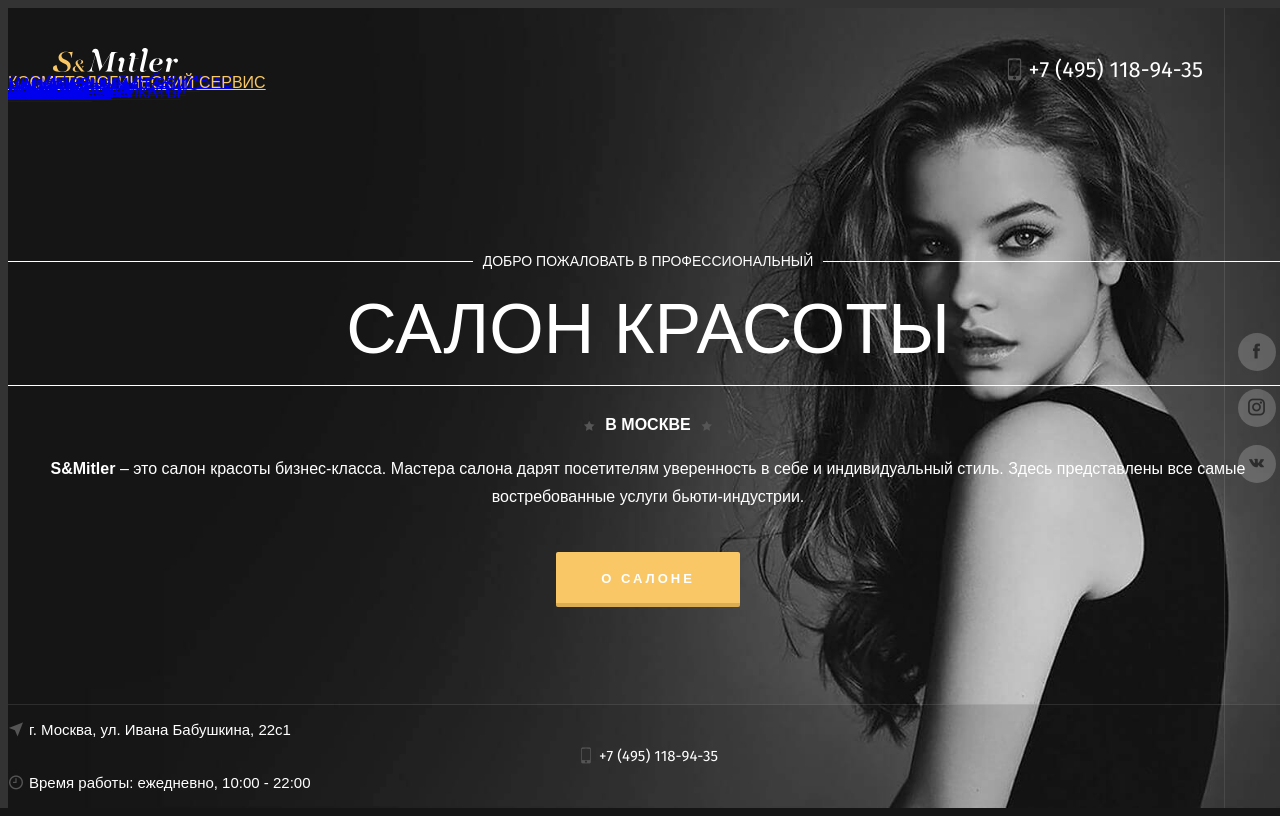
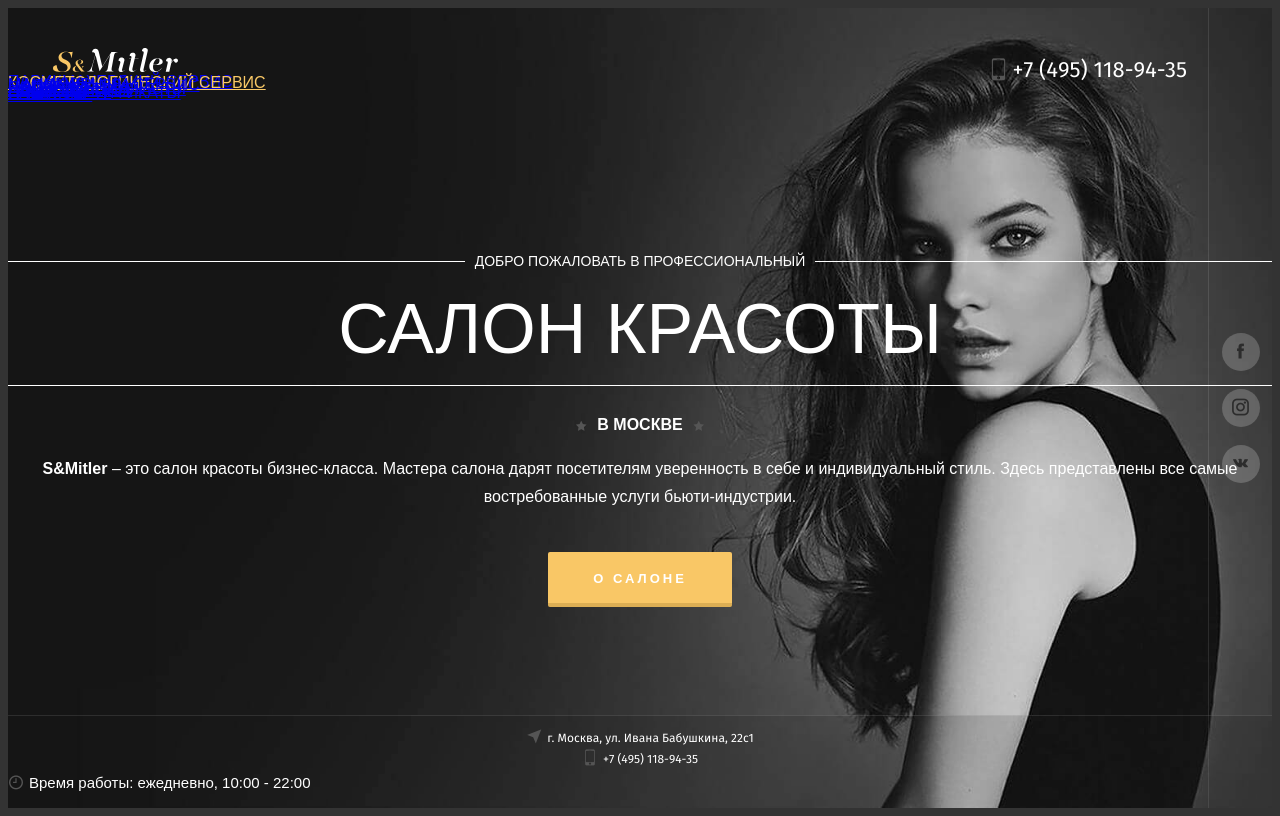
Before and after one commit to NickolasDzR/Smiller, a Node project: template src/views/index.pug in a window 1280 px wide. Run offline with Node 20 templates, Linux system fonts and the light colour scheme; the template is opened without the code that fills it, so the values that code supplies are empty; style sheets or scripts are compiled from the project's sources; some libraries are stand-ins or nearby versions.

Commit message:
commit header

```diff
--- a/src/blocks/modules/my-header/my-header.pug
+++ b/src/blocks/modules/my-header/my-header.pug
@@ -4,7 +4,7 @@ mixin my-header()
       div.top-line
         a.logo(href="#")
           img.logo-img(src="img/svg/logo-1.svg#logo-1", alt="logo")
-        div.phone
+        div.phone.d-none.d-sm-block
           i.icon.icofont-ui-touch-phone
           | +7 (495) 118-94-35
         a.hamburger.hamburger--emphatic(href="#my-menu")
@@ -46,7 +46,7 @@ mixin my-header()
         div.flex-center
           div.container
             div.row
-              div.col-sm-7.col-md-8.col-sm-12
+              div.col-10.col-sm-10.col-md-8.col-xs-10
                 div.header-composition
                   div.welcome
                     p
@@ -80,8 +80,9 @@ mixin my-header()
         div.container
           div.row
             div.col-xl-4.col-lg-6.col-md-12.col-sm-12
-              i.icon.icofont-location-arrow
-              | г. Москва, ул. Ивана Бабушкина, 22с1
+              div.phone-h
+                i.icon.icofont-location-arrow
+                | г. Москва, ул. Ивана Бабушкина, 22с1
             div.col-xl-4.col-lg-6.col-md-12.col-sm-12
               div.phone-h
                 i.icon.icofont-ui-touch-phone
--- a/src/blocks/modules/my-header/my-header.scss
+++ b/src/blocks/modules/my-header/my-header.scss
@@ -34,7 +34,7 @@
 
 .hamburger {
   position: absolute;
-  right: 0;
+  right: -6px;
   top: 35px;
 }
 
--- a/src/styles/helpers/_media.scss
+++ b/src/styles/helpers/_media.scss
@@ -1,20 +1,70 @@
 @import "variables";
+
+@media (min-width: 320px) {
+    .phone-h {
+        text-align: left;
+        text-decoration: none;
+        font-size: 12px;
+    }
+
+    .mm-listitem__text {
+        font-size: 8px;
+    }
+
+    .welcome {
+        h1 {
+            font-size: 28px;
+        }
+
+        p {
+            font-size: 8px;
+        }
+    }
+
+    .button {
+        padding: 14px 43px;
+        font-size: 11px;
+    }
+}
+
+// Small devices (landscape phones, 576px and up)
+@media (min-width: 576px) {
+    .welcome {
+        h1 {
+            font-size: 50px;
+        }
+
+        p {
+            font-size: 13px;
+        }
+    }
+}
 
 // Medium devices (tablets, 768px and up)
 @media (min-width: 768px) {
     .phone-h {
+        .icon {
             text-align: left;
+        }
     }
 
     .welcome {
         h1 {
-            font-size: 54px;
+            font-size: 44px;
+        }
+
+        p {
+            font-size: 12px;
         }
     }
 }
 
 // Large devices (desktops, 992px and up)
 @media (min-width: 992px) {
+    .phone-h {
+        text-align: left;
+    }
+
     .welcome {
         h1 {
             font-size: 48px;
--- a/src/styles/main.scss
+++ b/src/styles/main.scss
@@ -1,5 +1,4 @@
 @import "helpers/variables";
-@import "helpers/media";
 @import "helpers/media";
 @import "helpers/functions";
 @import "vendor/libs";
@@ -10,8 +9,7 @@
 
 body {
   font-family: $def-font;
-  min-width: 100%;
-  position: absolute;
+  min-width: 320px;
   line-height: 1.75;
   overflow-x: hidden;
   opacity: 1;
--- a/src/styles/vendor/_libs.scss
+++ b/src/styles/vendor/_libs.scss
@@ -1,4 +1,4 @@
 @import "import/normalize";
-@import "../../../node_modules/bootstrap/scss/bootstrap.scss";
+@import "../../../node_modules/bootstrap/scss/bootstrap-grid.scss";
 @import "../../../node_modules/jquery.mmenu/dist/jquery.mmenu.all";
-@import "../../../node_modules/hamburgers/dist/hamburgers.min";
+@import "../../../node_modules/hamburgers/dist/hamburgers";
```
Lines whose indentation alone changed are shown as unchanged.
